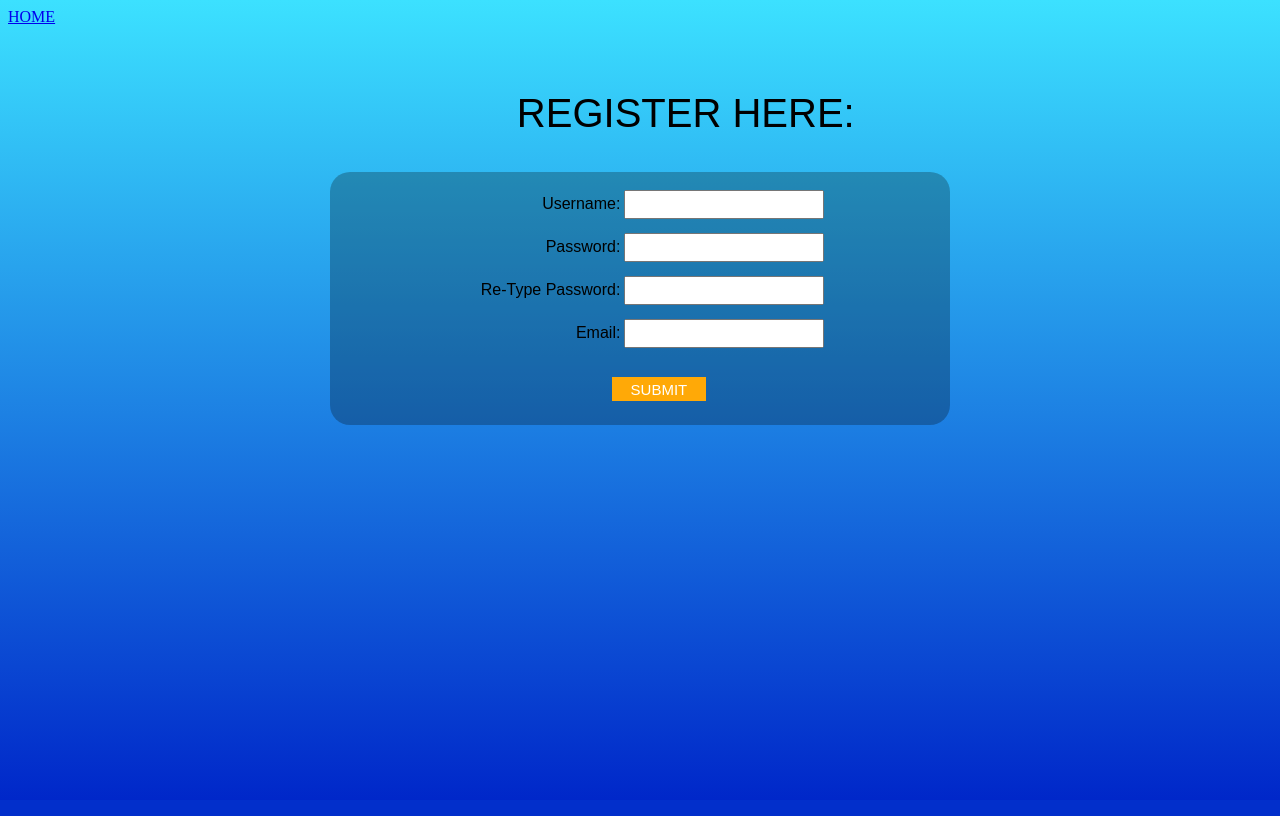
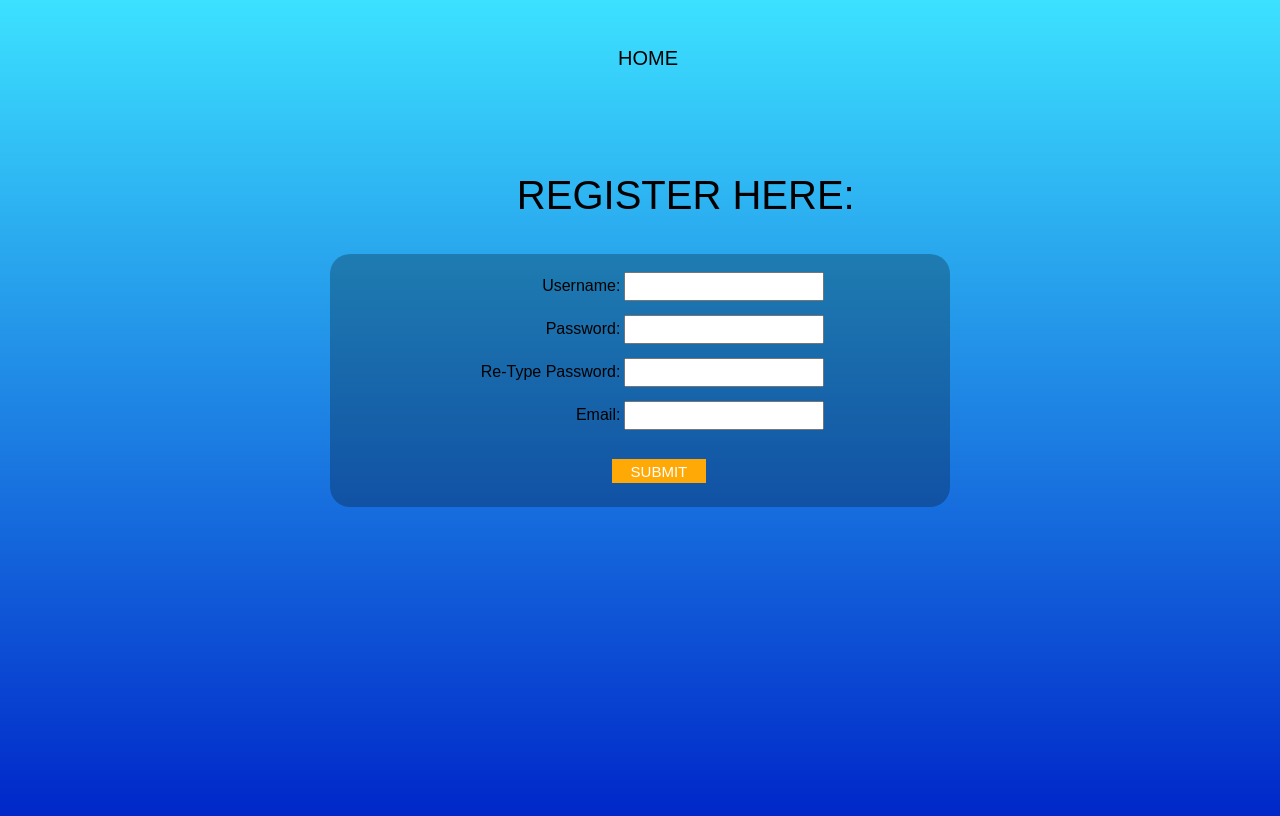
Before and after one commit to ConnorChristensen/CS290, a PHP site: page /login_registration/register.php in a window 1280 px wide; the page is wider, and only the part inside the window is pictured. Before the commit the page ends 713 px from the top of that part, so only its background shows below. Run offline with PHP 8.4, Linux system fonts and the light colour scheme; data that the repository does not hold is empty.

Commit message:
Documentation, CSS for login, image updates
Updated the text file that contains links to all the websites where
testing is being done. Improved the badge and converted to PNG with
transparent background. Uploaded a file with some ideas about where to
go from here.

```diff
--- a/login_registration/register.css
+++ b/login_registration/register.css
@@ -4,6 +4,7 @@ html {
 
 body{
     background: linear-gradient(#3ce1ff, #0027c9);
+    height: 100vh;
 }
 
 h1 {
@@ -75,3 +76,20 @@ img {
     max-height: 25%;
     max-width: 25%;
 }
+
+#homebox {
+    width: 100vw;
+    text-align: center;
+}
+
+#home {
+    line-height: 100px;
+    color: black;
+    text-decoration: none;
+    font-family: sans-serif;
+    font-size: 20px;
+}
+
+#home:hover {
+    color: blue;
+}
--- a/login_registration/register.php
+++ b/login_registration/register.php
@@ -94,7 +94,9 @@ if($_SERVER["REQUEST_METHOD"] == "POST" && $test_db == true){
     </head>
 
     <body>
-        <a href="../index.html">HOME</a>
+        <div id="homebox">
+            <a href="../index.html" id="home">HOME</a>
+        </div>
         <h1>REGISTER HERE: </h1>
         <div id="around">
             <form method="post" action="<?php echo htmlspecialchars($_SERVER[" PHP_SELF "]); ?>">
--- a/website.txt
+++ b/website.txt
@@ -1 +1,5 @@
-http://web.engr.oregonstate.edu/~chriconn/
+Connor	(Main):		http://web.engr.oregonstate.edu/~chriconn/
+Billy	(PHP):		http://web.engr.oregonstate.edu/~buffumw/
+Robert	(JS):		http://web.engr.oregonstate.edu/~rosenber/
+Lily	(CSS):		http://web.engr.oregonstate.edu/~shellhal/
+Heidi	(DataBase):	http://web.engr.oregonstate.edu/~claytonh/
```
Also changed, not shown: login_registration/success.php (+8 -0 lines), login_registration/sucess.css (+31 -0 lines), toDo.txt (added, +21 -0 lines), Images/Lighthouse_3.jpg (deleted), Images/badgePics/Oregon Badge.jpg (deleted), Images/badgePics/Oregon Badge.png (added), Images/space.jpg (deleted), Images/stars.jpg (deleted).
